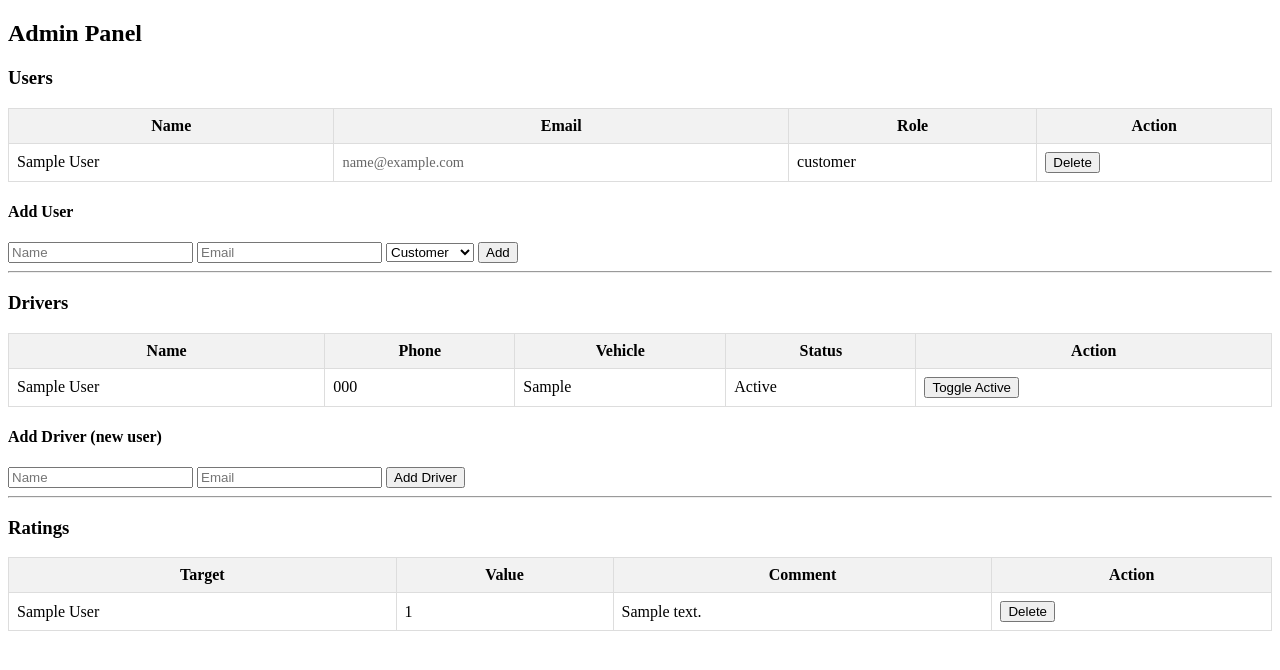
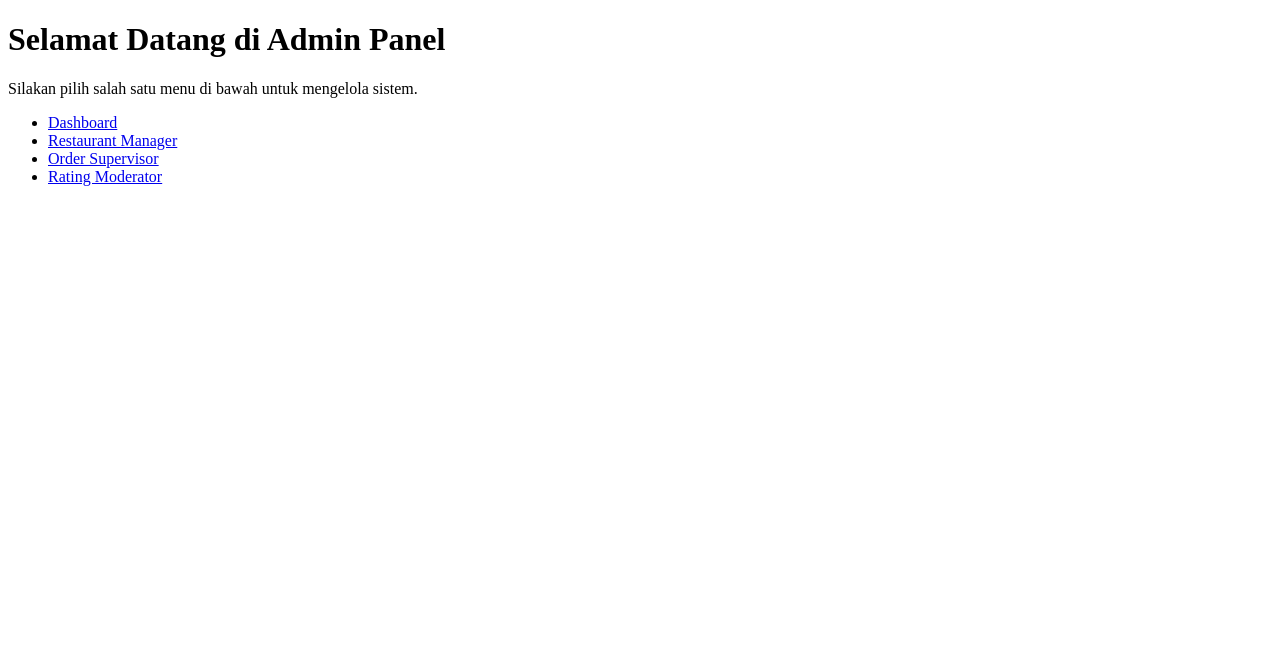
Before and after one commit to jas4fan/aplikasi_pemesanan_makanan, a Django app: page / in a window 1280 px wide. Shown: the top 670 px of the page. Run offline with Django 5.2, Linux system fonts and the light colour scheme; tables that the repository leaves empty hold one stand-in row (values such as "Sample post").

Commit message:
progress: aku mengubah beberapa seperti menambahkan rating, dashboard, manajer restoran, dan order supervisor

```diff
--- a/adminpanel/admin.py
+++ b/adminpanel/admin.py
@@ -1,6 +1,6 @@
 from django.contrib import admin
-from .models import User, Driver, Rating
+from .models import Order, Rating, RestaurantInfo
 
-admin.site.register(User)
-admin.site.register(Driver)
+admin.site.register(Order)
 admin.site.register(Rating)
+admin.site.register(RestaurantInfo)
--- a/adminpanel/models.py
+++ b/adminpanel/models.py
@@ -1,34 +1,27 @@
 from django.db import models
 
-class User(models.Model):
-    ROLE_CHOICES = [
-        ('customer', 'Customer'),
-        ('driver', 'Driver'),
-        ('restaurant', 'Restaurant'),
-        ('admin', 'Admin'),
-    ]
-    name = models.CharField(max_length=100)
-    email = models.EmailField(unique=True)
-    role = models.CharField(max_length=20, choices=ROLE_CHOICES)
+class Order(models.Model):
+    customer_name = models.CharField(max_length=100)
+    item_name = models.CharField(max_length=100)
+    quantity = models.IntegerField()
+    created_at = models.DateTimeField(auto_now_add=True)
 
     def __str__(self):
-        return self.name
-
-class Driver(models.Model):
-    user = models.OneToOneField(User, on_delete=models.CASCADE, limit_choices_to={'role': 'driver'})
-    phone = models.CharField(max_length=20, blank=True)
-    vehicle = models.CharField(max_length=100, blank=True)
-    is_active = models.BooleanField(default=True)
-
-    def __str__(self):
-        return f"{self.user.name} ({'active' if self.is_active else 'inactive'})"
+        return f"{self.customer_name} - {self.item_name}"
 
 class Rating(models.Model):
-    target_user = models.ForeignKey(User, related_name='ratings_received', on_delete=models.CASCADE)
-    rater_name = models.CharField(max_length=100, blank=True)
-    value = models.IntegerField()  # 1..5
+    customer_name = models.CharField(max_length=100)
+    rating = models.IntegerField()
     comment = models.TextField(blank=True)
     created_at = models.DateTimeField(auto_now_add=True)
 
     def __str__(self):
-        return f"{self.target_user.name} - {self.value}"
+        return f"{self.customer_name} ({self.rating})"
+
+class RestaurantInfo(models.Model):
+    restaurant_name = models.CharField(max_length=100)
+    address = models.CharField(max_length=200)
+    open_hours = models.CharField(max_length=100)
+
+    def __str__(self):
+        return self.restaurant_name
--- a/adminpanel/templates/adminpanel/index.html
+++ b/adminpanel/templates/adminpanel/index.html
@@ -1,101 +1,18 @@
 <!DOCTYPE html>
 <html>
 <head>
-  <meta charset="utf-8">
-  <title>Admin Panel - Aplikasi Pemesanan Makanan</title>
-  <style>
-    table { border-collapse: collapse; width: 100%; }
-    th, td { border: 1px solid #ddd; padding: 8px; }
-    th { background: #f2f2f2; }
-    .small { font-size: 90%; color: #666; }
-  </style>
+    <title>Admin Panel - Dashboard</title>
+    <meta charset="UTF-8">
 </head>
 <body>
-  <h2>Admin Panel</h2>
+    <h1>Selamat Datang di Admin Panel</h1>
+    <p>Silakan pilih salah satu menu di bawah untuk mengelola sistem.</p>
 
-  <!-- USERS -->
-  <h3>Users</h3>
-  <table>
-    <tr><th>Name</th><th>Email</th><th>Role</th><th>Action</th></tr>
-    {% for u in users %}
-    <tr>
-      <td>{{ u.name }}</td>
-      <td class="small">{{ u.email }}</td>
-      <td>{{ u.role }}</td>
-      <td>
-        <form method="post" action="{% url 'adminpanel:delete_user' u.id %}" style="display:inline;">
-          {% csrf_token %}
-          <button type="submit">Delete</button>
-        </form>
-      </td>
-    </tr>
-    {% endfor %}
-  </table>
-
-  <h4>Add User</h4>
-  <form method="post" action="{% url 'adminpanel:add_user' %}">
-    {% csrf_token %}
-    <input name="name" placeholder="Name" required>
-    <input name="email" placeholder="Email" required>
-    <select name="role">
-      <option value="customer">Customer</option>
-      <option value="driver">Driver</option>
-      <option value="restaurant">Restaurant</option>
-      <option value="admin">Admin</option>
-    </select>
-    <button type="submit">Add</button>
-  </form>
-
-  <hr>
-
-  <!-- DRIVERS -->
-  <h3>Drivers</h3>
-  <table>
-    <tr><th>Name</th><th>Phone</th><th>Vehicle</th><th>Status</th><th>Action</th></tr>
-    {% for d in drivers %}
-    <tr>
-      <td>{{ d.user.name }}</td>
-      <td>{{ d.phone }}</td>
-      <td>{{ d.vehicle }}</td>
-      <td>{{ d.is_active|yesno:"Active,Inactive" }}</td>
-      <td>
-        <form method="post" action="{% url 'adminpanel:toggle_driver' d.id %}" style="display:inline;">
-          {% csrf_token %}
-          <button type="submit">Toggle Active</button>
-        </form>
-      </td>
-    </tr>
-    {% endfor %}
-  </table>
-
-  <h4>Add Driver (new user)</h4>
-  <form method="post" action="{% url 'adminpanel:add_driver' %}">
-    {% csrf_token %}
-    <input name="name" placeholder="Name">
-    <input name="email" placeholder="Email">
-    <button type="submit">Add Driver</button>
-  </form>
-
-  <hr>
-
-  <!-- RATINGS -->
-  <h3>Ratings</h3>
-  <table>
-    <tr><th>Target</th><th>Value</th><th>Comment</th><th>Action</th></tr>
-    {% for r in ratings %}
-    <tr>
-      <td>{{ r.target_user.name }}</td>
-      <td>{{ r.value }}</td>
-      <td>{{ r.comment }}</td>
-      <td>
-        <form method="post" action="{% url 'adminpanel:delete_rating' r.id %}" style="display:inline;">
-          {% csrf_token %}
-          <button type="submit">Delete</button>
-        </form>
-      </td>
-    </tr>
-    {% endfor %}
-  </table>
-
+    <ul>
+        <li><a href="/dashboard/">Dashboard</a></li>
+        <li><a href="/restaurant/">Restaurant Manager</a></li>
+        <li><a href="/orders/">Order Supervisor</a></li>
+        <li><a href="/ratings/">Rating Moderator</a></li>
+    </ul>
 </body>
 </html>
--- a/adminpanel/urls.py
+++ b/adminpanel/urls.py
@@ -1,14 +1,12 @@
 from django.urls import path
 from . import views
 
-app_name = "adminpanel"
+urlpatterns = [
+    path("orders/", views.orders_view, name="order_supervisor"),
+    path("orders/delete/<int:order_id>/", views.delete_order, name="delete_order"),
 
-urlpatterns = [
-    path('', views.admin_dashboard, name='dashboard'),
-    path('add-user/', views.add_user, name='add_user'),
-    path('delete-user/<int:user_id>/', views.delete_user, name='delete_user'),
-    path('add-driver/', views.add_driver, name='add_driver'),
-    path('toggle-driver/<int:driver_id>/', views.toggle_driver, name='toggle_driver'),
-    path('delete-rating/<int:rating_id>/', views.delete_rating, name='delete_rating'),
-    path('', views.index, name='index'),
+    path("ratings/", views.ratings_view, name="rating_moderator"),
+    path("ratings/delete/<int:rating_id>/", views.delete_rating, name="delete_rating"),
+
+    path("restaurant/", views.restaurant_manager_view, name="restaurant_manager"),
 ]
--- a/adminpanel/views.py
+++ b/adminpanel/views.py
@@ -1,70 +1,83 @@
 from django.shortcuts import render, redirect, get_object_or_404
-from .models import User, Driver, Rating
-from django.urls import reverse
-from django.db import IntegrityError
+from .models import Order, Rating, RestaurantInfo
 
-def admin_dashboard(request):
-    users = User.objects.all()
-    drivers = Driver.objects.select_related('user').all()
-    ratings = Rating.objects.select_related('target_user').order_by('-created_at')[:100]
+# ============================
+# Orders CRUD
+# ============================
 
-    context = {
-        "users": users,
-        "drivers": drivers,
-        "ratings": ratings,
-    }
-    return render(request, "adminpanel/index.html", context)
+def orders_view(request):
+    orders = Order.objects.all()
+
+    if request.method == "POST":
+        customer_name = request.POST.get("customer_name")
+        item_name = request.POST.get("item_name")
+        quantity = request.POST.get("quantity")
+
+        Order.objects.create(
+            customer_name=customer_name,
+            item_name=item_name,
+            quantity=quantity
+        )
+        return redirect("order_supervisor")
+
+    return render(request, "adminpanel/orders.html", {"orders": orders})
+
+def delete_order(request, order_id):
+    order = get_object_or_404(Order, id=order_id)
+    order.delete()
+    return redirect("order_supervisor")
 
 
-def add_user(request):
+# ============================
+# Ratings CRUD
+# ============================
+
+def ratings_view(request):
+    ratings = Rating.objects.all()
+
     if request.method == "POST":
-        name = request.POST.get("name")
-        email = request.POST.get("email")
-        role = request.POST.get("role")
-        try:
-            user = User.objects.create(name=name, email=email, role=role)
-            # jika role driver, create Driver entry juga
-            if role == "driver":
-                Driver.objects.create(user=user)
-        except IntegrityError:
-            # bisa tambahkan pesan error di template, tapi untuk simpel kita ignore
-            pass
-    return redirect(reverse("adminpanel:dashboard"))
+        customer_name = request.POST.get("customer_name")
+        rating = request.POST.get("rating")
+        comment = request.POST.get("comment")
+
+        Rating.objects.create(
+            customer_name=customer_name,
+            rating=rating,
+            comment=comment
+        )
+        return redirect("rating_moderator")
+
+    return render(request, "adminpanel/ratings.html", {"ratings": ratings})
+
+def delete_rating(request, rating_id):
+    rating = get_object_or_404(Rating, id=rating_id)
+    rating.delete()
+    return redirect("rating_moderator")
 
 
-def delete_user(request, user_id):
-    User.objects.filter(id=user_id).delete()
-    return redirect(reverse("adminpanel:dashboard"))
+# ============================
+# Restaurant Info (Edit only)
+# ============================
+
+def restaurant_manager_view(request):
+    info = RestaurantInfo.objects.first()
+
+    if info is None:
+        info = RestaurantInfo.objects.create(
+            restaurant_name="My Restaurant",
+            address="Unknown",
+            open_hours="08.00 - 22.00"
+        )
+
+    if request.method == "POST":
+        info.restaurant_name = request.POST.get("restaurant_name")
+        info.address = request.POST.get("address")
+        info.open_hours = request.POST.get("open_hours")
+        info.save()
+        return redirect("restaurant_manager")
+
+    return render(request, "adminpanel/restaurant.html", {"info": info})
 
 
-def add_driver(request):
-    # support menambah driver yang sudah ada user atau bikin user sekaligus
-    if request.method == "POST":
-        user_id = request.POST.get("user_id")
-        if user_id:
-            user = get_object_or_404(User, id=user_id)
-            user.role = "driver"
-            user.save()
-            Driver.objects.get_or_create(user=user)
-        else:
-            # create new user + driver
-            name = request.POST.get("name")
-            email = request.POST.get("email")
-            user = User.objects.create(name=name, email=email, role="driver")
-            Driver.objects.create(user=user)
-    return redirect(reverse("adminpanel:dashboard"))
-
-
-def toggle_driver(request, driver_id):
-    d = get_object_or_404(Driver, id=driver_id)
-    d.is_active = not d.is_active
-    d.save()
-    return redirect(reverse("adminpanel:dashboard"))
-
-
-def delete_rating(request, rating_id):
-    Rating.objects.filter(id=rating_id).delete()
-    return redirect(reverse("adminpanel:dashboard"))
-
 def index(request):
-    return render(request, 'index.html')
+    return render(request, 'adminpanel/index.html')
--- a/foodsystem/urls.py
+++ b/foodsystem/urls.py
@@ -16,8 +16,14 @@ Including another URLconf
 """
 from django.contrib import admin
 from django.urls import path, include
+from adminpanel import views
 
 urlpatterns = [
+    path('', views.index, name='index'),
+    path("", include("adminpanel.urls")),
     path('admin/', admin.site.urls),
-    path('', include('adminpanel.urls')),
+    path('dashboard/', views.index, name='dashboard'),
+    path('restaurant/', views.restaurant_manager_view, name='restaurant_manager'),
+    path('orders/', views.orders_view, name='order_supervisor'),
+    path('ratings/', views.ratings_view, name='rating_moderator'),
 ]
```
Also changed, not shown: adminpanel/templates/adminpanel/orders.html (added, +24 -0 lines), adminpanel/templates/adminpanel/ratings.html (added, +24 -0 lines), adminpanel/templates/adminpanel/restaurant.html (added, +9 -0 lines), adminpanel/migrations/0001_initial.py.
